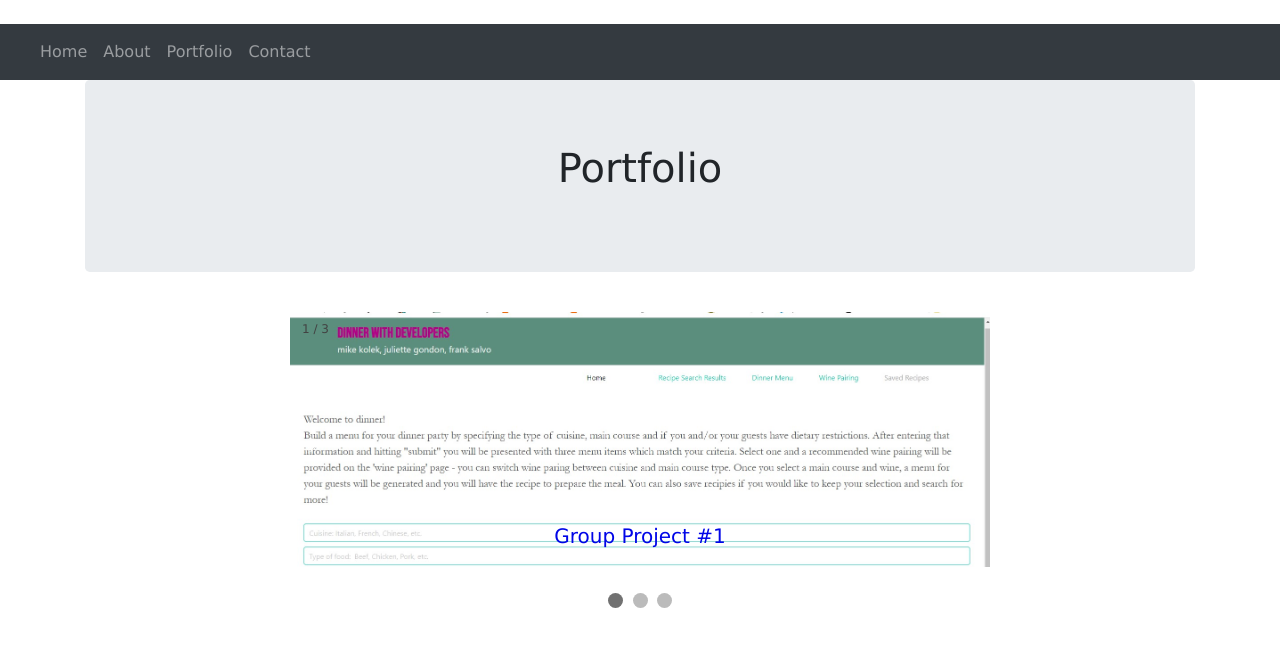
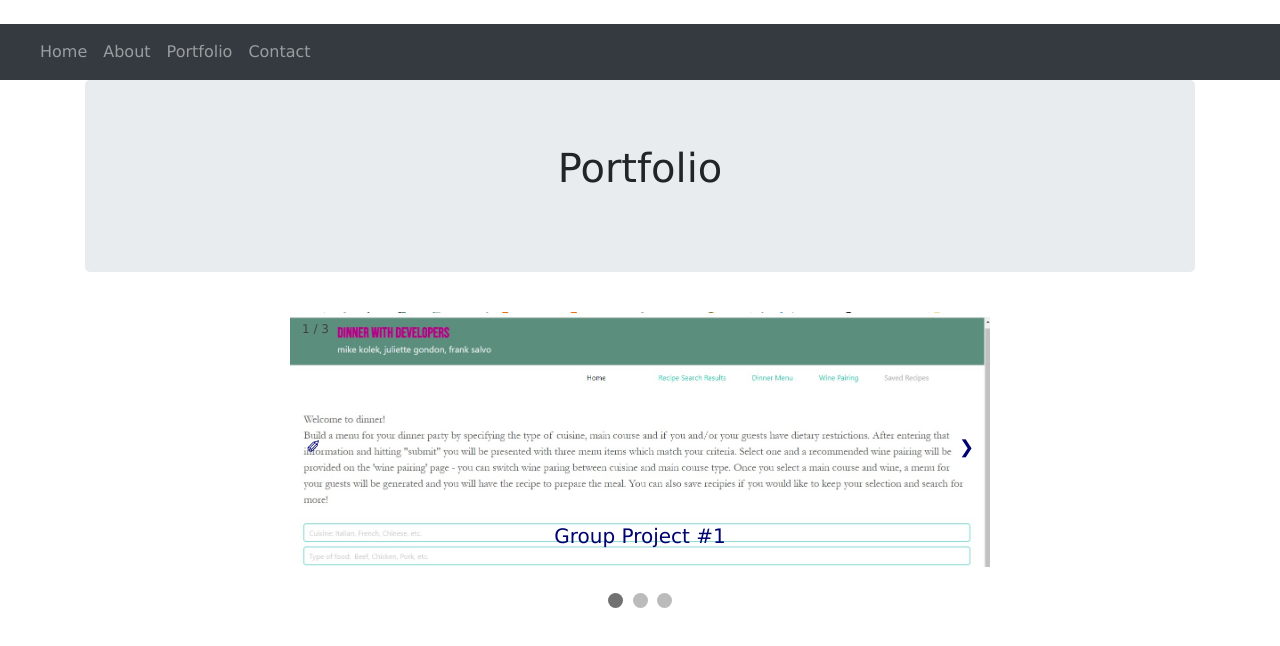
Before and after one commit to mkolek1015/A8_Portfolio_rev, a plain HTML site: page A8_Responsive Portfolio.html in a window 1280 px wide. Drawn offline with nearby package versions, Linux system fonts and the light colour scheme.

```diff
--- a/A8_Responsive Portfolio.html
+++ b/A8_Responsive Portfolio.html
@@ -73,7 +73,7 @@
               width: auto;
               padding: 16px;
               margin-top: -22px;
-              color: white;
+              color: #00026d;
               font-weight: bold;
               font-size: 18px;
               transition: 10000s ease;
@@ -94,7 +94,7 @@
 
             /* Caption text */
             .text {
-              color: #0105e7;
+              color: #00026d;
               font-size: 20px;
               padding: 8px 12px;
               position: absolute;
--- a/assets/css/style.css
+++ b/assets/css/style.css
@@ -52,7 +52,7 @@
 }
 
 a {
-    color: #ffffff;
+    color: #7100b3;
     text-decoration: none;
 }
 
```
Also changed, not shown: 2 other files.
